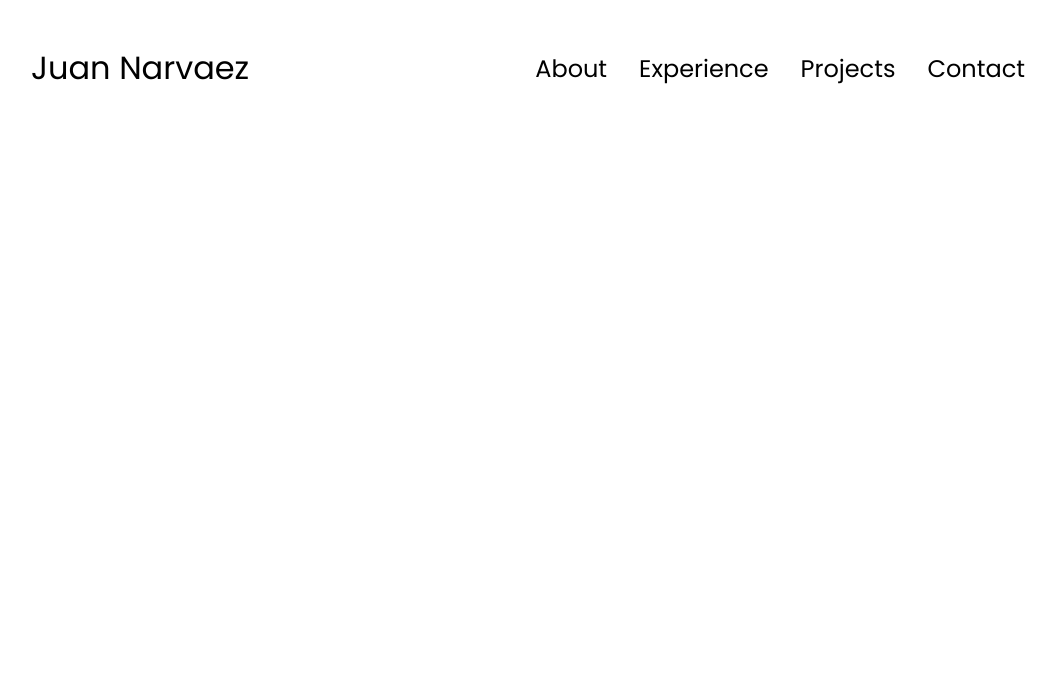
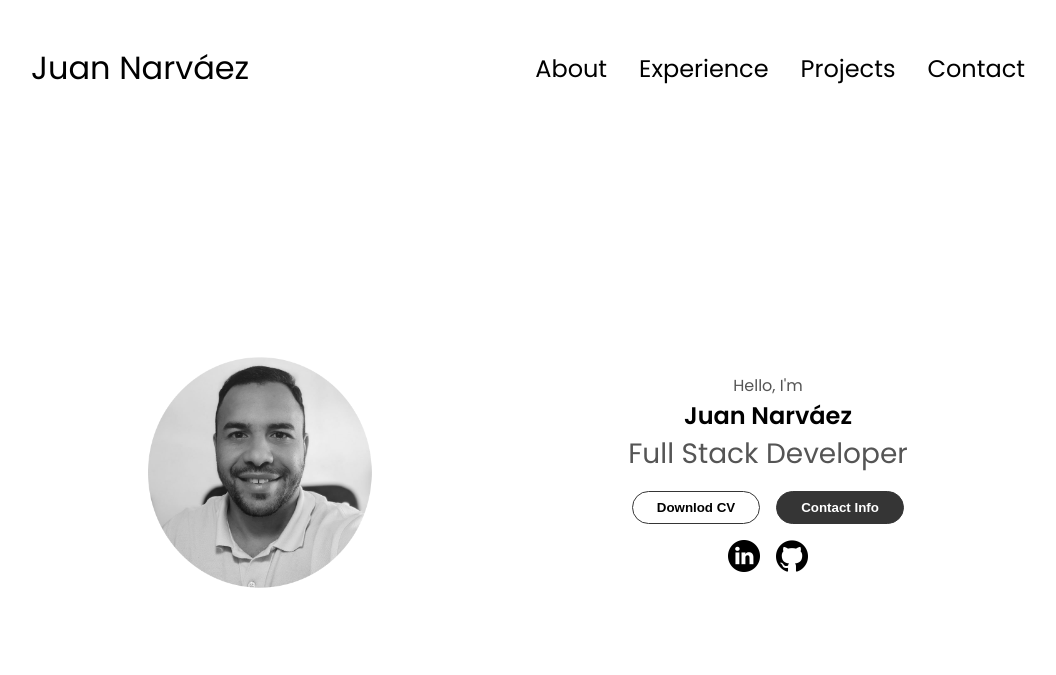
Before and after one commit to jdnarvaez0/portfolio-vanilla, a plain HTML site: page index.html in a window 1280 px wide. Shown: the top 675 px of the page, without its empty margins (112-1168 px from the left). Drawn offline with Linux system fonts and the light colour scheme.

Commit message:
profile section

```diff
--- a/index.html
+++ b/index.html
@@ -10,7 +10,7 @@
 	</head>
 	<body>
 		<nav id="desktop-nav">
-			<div class="logo">Juan Narvaez</div>
+			<div class="logo">Juan Narváez</div>
 			<div>
 				<ul class="nav-links">
 					<li><a href="#about">About</a></li>
@@ -21,7 +21,7 @@
 			</div>
 		</nav>
 		<nav id="hamburger-nav">
-			<div class="logo">Juan Narvaez</div>
+			<div class="logo">Juan Narváez</div>
 			<div class="hamburger-menu">
 				<div class="hamburger-icon" onclick="toggleMenu()">
 					<span></span>
@@ -36,7 +36,41 @@
 				</div>
 			</div>
 		</nav>
-		<section id="profile"></section>
+		<section id="profile">
+			<div class="section__pic-container">
+				<img src="./assets/profile.png" alt="Juan Narvaez profile picture" />
+			</div>
+			<div class="section__text">
+				<p class="section__text__p1">Hello, I'm</p>
+				<h1 class="title">Juan Narváez</h1>
+				<p class="section__text__p2">Full Stack Developer</p>
+				<div class="btn-container">
+					<button
+						class="btn btn-color-2"
+						onclick="window.open('./assets/Juan-Narvaez-CV.pdf')"
+					>
+						Downlod CV
+					</button>
+					<button class="btn btn-color-1" onclick="location.href='./#contact'">
+						Contact Info
+					</button>
+				</div>
+				<div id="socials-container">
+					<img
+						src="./assets/linkedin.png"
+						alt="My LinkedIn profile"
+						class="icon"
+						onclick="location.href='https://www.linkedin.com/in/juandnarvaez/', '_blank'"
+					/>
+					<img
+						src="./assets/github.png"
+						alt="My Github profile"
+						class="icon"
+						onclick="location.href='https://github.com/navidev0', '_blank'"
+					/>
+				</div>
+			</div>
+		</section>
 		<section id="about"></section>
 		<section id="experience"></section>
 		<section id="projects"></section>
--- a/style.css
+++ b/style.css
@@ -141,3 +141,109 @@ a:hover {
 .hamburger-icon span:first-child {
   transform: none;
 }
+
+/* Sections */
+
+section {
+  padding-top: 4vh;
+  height: 96vh;
+  margin: 0 10rem;
+  box-sizing: border-box;
+  min-height: fit-content;
+}
+
+.section-container {
+  display: flex;
+}
+
+/* profile section */
+
+#profile {
+  display: flex;
+  justify-content: center;
+  gap: 5rem;
+  height: 80vh;
+}
+
+.section__pic-container {
+  display: flex;
+  height: 400px;
+  width: 400px;
+  margin: auto 0;
+}
+
+.section__text {
+  align-self: center;
+  text-align: center;
+}
+
+.section__text__p1 {
+  text-align: center;
+}
+
+.section__text__p2 {
+  font-size: 1.75rem;
+  margin-bottom: 1rem;
+}
+
+#socials-container {
+  display: flex;
+  justify-content: center;
+  margin-top: 1rem;
+  gap: 1rem;
+}
+
+/* icons */
+
+.icon {
+  cursor: pointer;
+  height: 2rem;
+}
+
+/* buttons */
+
+.btn-container {
+  display: flex;
+  justify-content: center;
+  gap: 1rem;
+}
+
+.btn {
+  padding: 0.5rem 1rem;
+  width: 8rem;
+  border-radius: 2rem;
+  font-weight: 600;
+  transition: all 300ms ease;
+}
+
+.btn-color-1,
+.btn-color-2 {
+  border: rgb(53, 53, 53) 0.1rem solid;
+}
+
+.btn-color-1:hover,
+.btn-color-2:hover {
+  cursor: pointer;
+}
+
+.btn-color-1,
+.btn-color-2:hover {
+  background: rgb(53, 53, 53);
+  color: white;
+}
+
+.btn-color-1:hover {
+  background: rgb(0, 0, 0);
+}
+
+.btn-color-2 {
+  background: none;
+}
+
+.btn-color-2:hover {
+  border: rgb(255, 255, 255) 0.1rem solid;
+}
+
+.btn-container {
+  gap: 1rem;
+}
```
Also changed, not shown: assets/profile.png (added), 5 other files.
